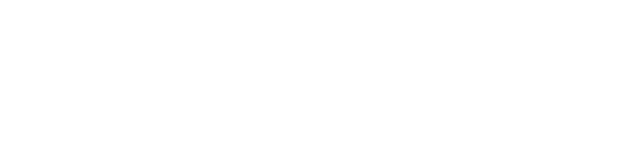
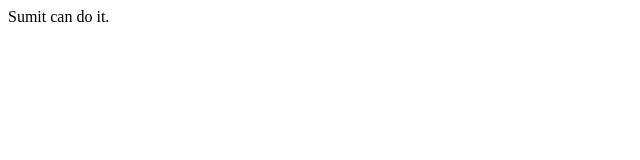
Before and after one commit to SUMIT184998/last-access-solution, a plain HTML site: page index.html in a window 1280 px wide. Shown: the whole page, without its empty margins (0-640 px from the left). Drawn offline with Linux system fonts and the light colour scheme.

Commit message:
donedone

```diff
--- a/index.html
+++ b/index.html
@@ -4,6 +4,7 @@
   </head>
 
   <body>
+  Sumit can do it.
 
   </body>
 
```
